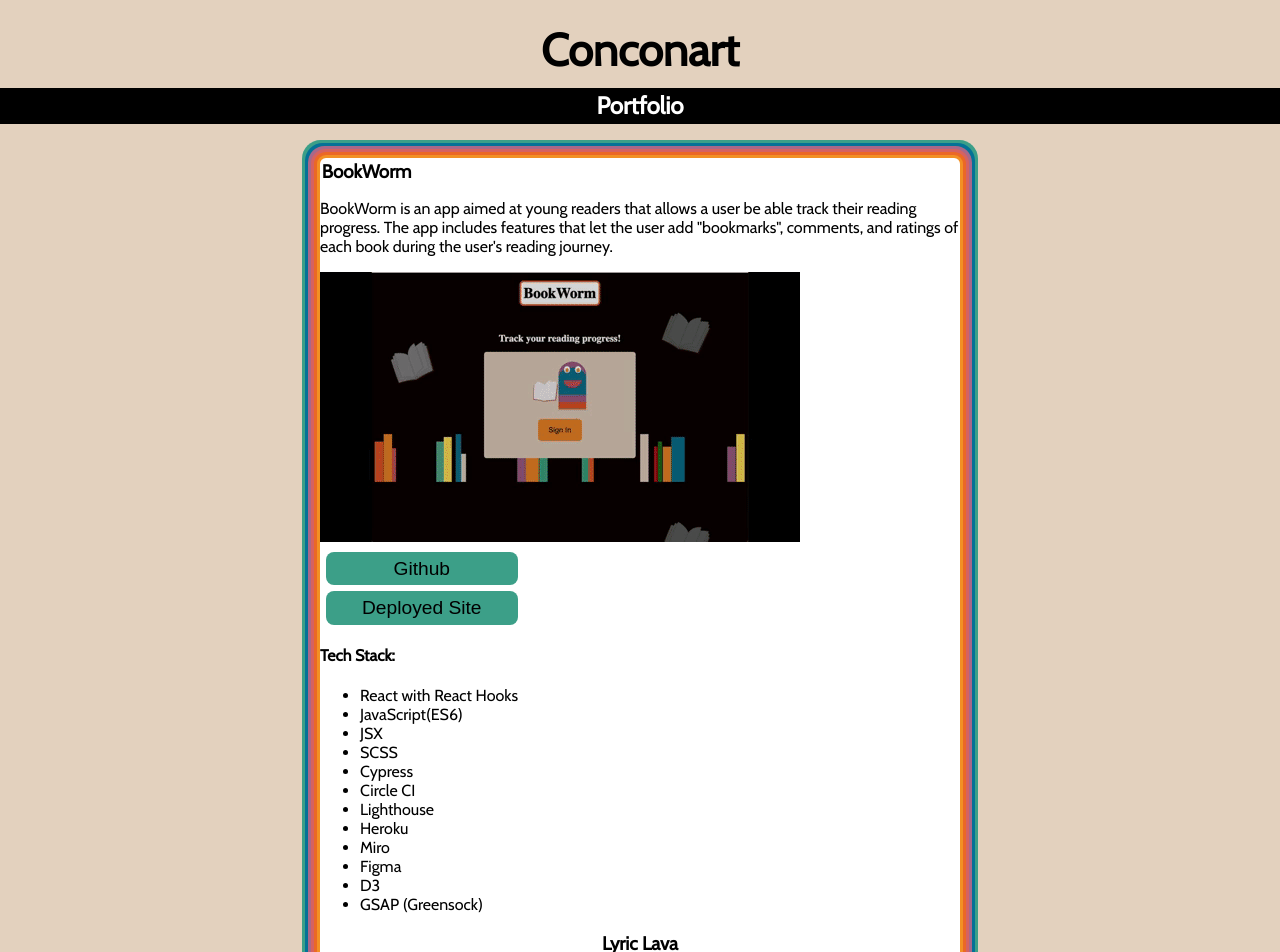
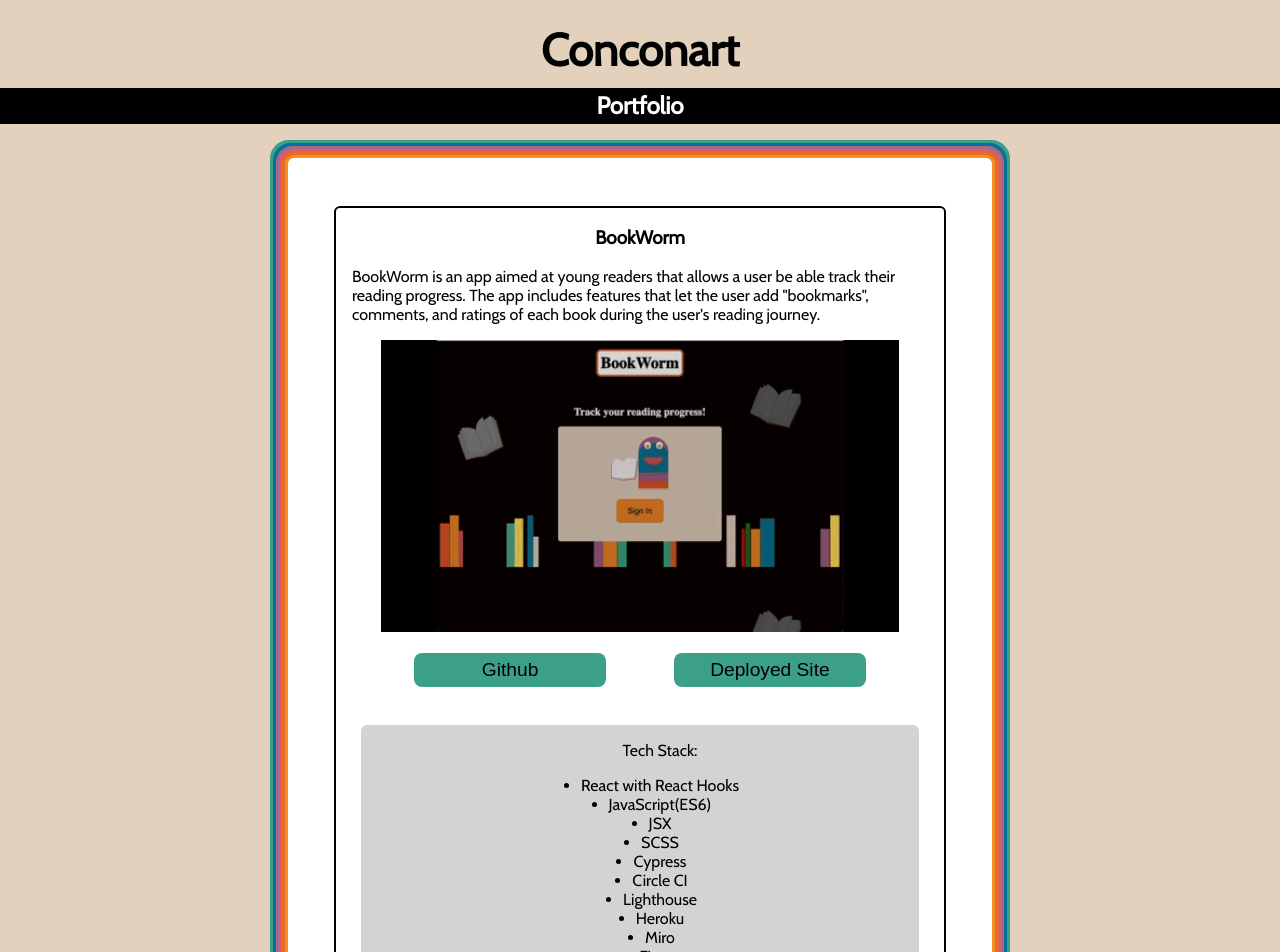
Before and after one commit to conconartist/conconart, a React (Create React App) app: page /portfolio in a window 1280 px wide. Shown: the top 952 px of the page. Built offline with nearby package versions, Linux system fonts and the light colour scheme.

Commit message:
Update Portfolio styling

```diff
--- a/src/Portfolio/Portfolio.js
+++ b/src/Portfolio/Portfolio.js
@@ -3,10 +3,6 @@ import { Link } from 'react-router-dom';
 import bookwormintro from '../assets/bookwormintro.gif';
 
 export const Portfolio = () => {
-    //Bookworm and description
-    //link to github
-    //link to deployed
-    //tech stack
 
     //Lyric Lava
     //link to github
@@ -35,8 +31,8 @@ export const Portfolio = () => {
             <div className='projectSection'>
               <h3>BookWorm</h3>
               <p className='projectSummary'>BookWorm is an app aimed at young readers that allows a user be able track their reading progress. The app includes features that let the user add "bookmarks", comments, and ratings of each book during the user's reading journey.</p>
-              <img src={bookwormintro}></img>
-              <div className='projectLinks'>
+              <img className='projectDemo' src={bookwormintro} alt='bookWorm app demo'></img>
+              <div className='projectLink'>
                 <a href='https://github.com/conconartist/book-worm-fe'>
                   <button className='buttonOutsideLink'>Github</button>
                 </a>
@@ -44,8 +40,8 @@ export const Portfolio = () => {
                   <button className='buttonOutsideLink'>Deployed Site</button>
                 </a>
               </div>
-              <h4 className='techStackTitle'>Tech Stack:</h4>
               <ul className='projectTechStack'>
+                <p className='techStackTitle'>Tech Stack:</p>
                 <li>React with React Hooks</li>
                 <li>JavaScript(ES6)</li>
                 <li>JSX</li>
--- a/src/Portfolio/Portfolio.scss
+++ b/src/Portfolio/Portfolio.scss
@@ -1,6 +1,46 @@
+.linkedSection {
+  display: flex;
+  flex-direction: column;
+  justify-content: center;
+  padding: 2em;
+}
 
 .linkedSectionTitle {
     @include mainLink;
     background-color: $main-text-color;
     color: white;
 }
+
+.projectDemo {
+  width: 90%;
+}
+
+.projectLink {
+  display: flex;
+  flex-direction: row;
+  justify-content: space-evenly;
+  margin: 1em;
+  width: 100%;
+}
+
+.projectSection {
+  align-items: center;
+  border: solid 2px black;
+  border-radius: 6px;
+  display: flex;
+  flex-direction: column;
+  justify-content: center;
+  margin: 1em;
+  padding: 1em;
+  width: 90%;
+}
+
+.projectTechStack {
+  align-items: center;
+  background-color: $secondary-background-color;
+  border-radius: 6px;
+  display: flex;
+  flex-direction: column;
+  padding-bottom: 1em;
+  width: 90%;
+}
--- a/src/style/_variables.scss
+++ b/src/style/_variables.scss
@@ -1,5 +1,6 @@
 $main-text-color: black;
 $primary-background-color: #E3D1BE;
+$secondary-background-color: #D3D3D3;
 $heading-text-color: white;
 $fourth-accent-color: #A86889;
 $first-accent-color: #F29024;
```
